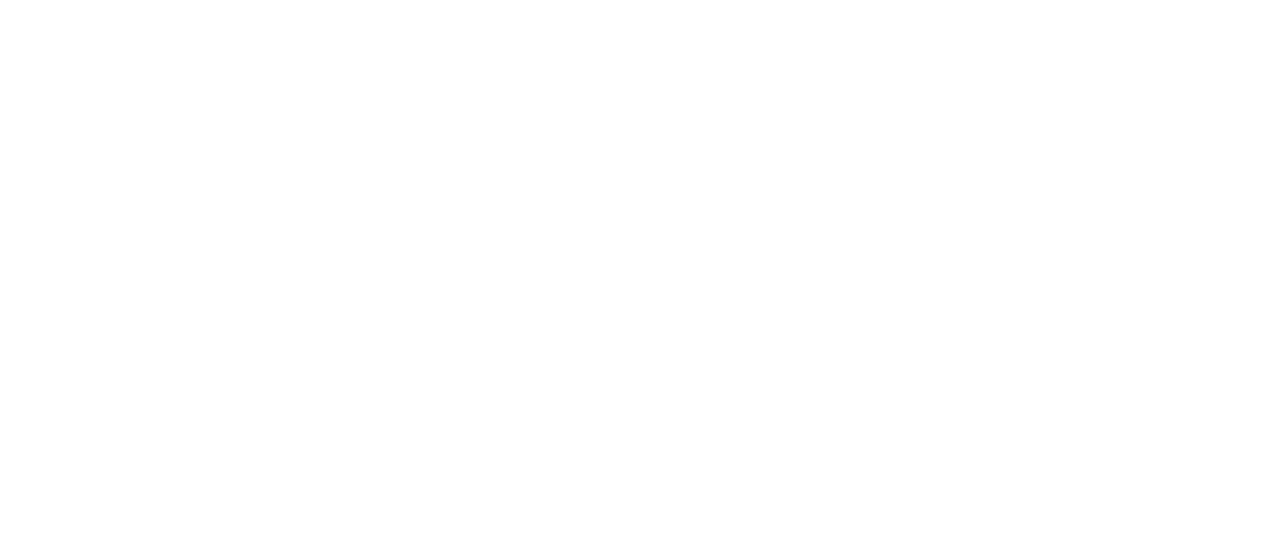
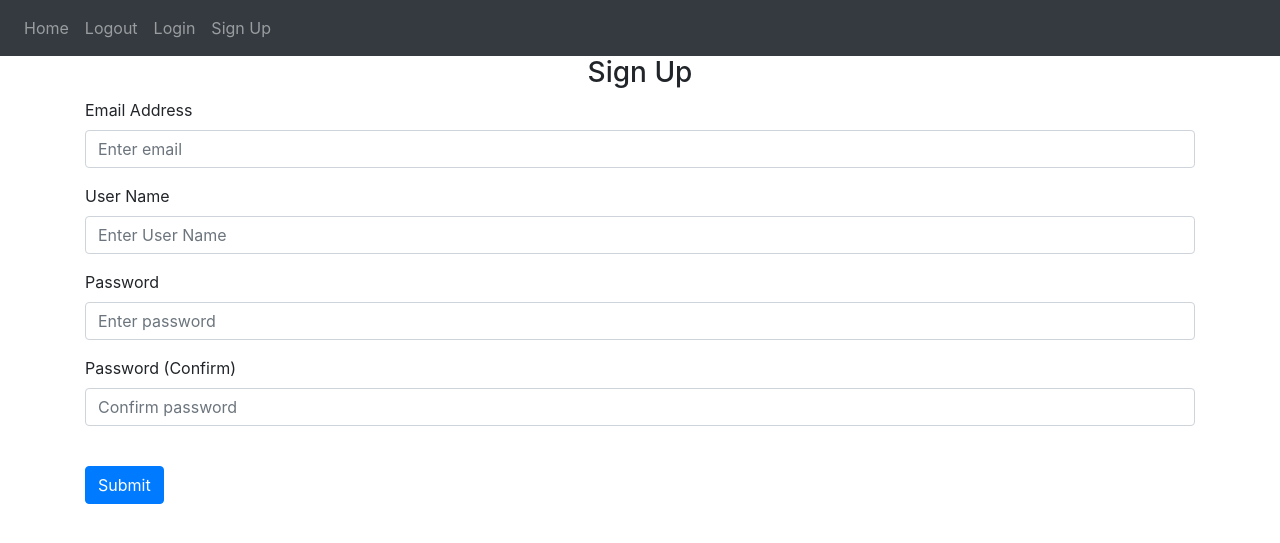
Before and after one commit to cmbilly8/Flask-Trace-Logger, a Flask app: page /sign_up in a window 1280 px wide. Before the commit the part shown is empty. Shown: the top 543 px of the page. Run offline with Flask 2, Linux system fonts and the light colour scheme; some libraries are stand-ins or nearby versions.

Commit message:
Add content to login.html and sign_up.html

```diff
--- a/website/auth.py
+++ b/website/auth.py
@@ -11,5 +11,5 @@
     return ""
 
 @auth.route('/sign_up')
-def sing_up():
-    return ""
+def sign_up():
+    return render_template("sign_up.html")
--- a/website/templates/base.html
+++ b/website/templates/base.html
@@ -29,13 +29,10 @@
       </button>
       <div class="collapse navbar-collapse" id="navbar">
         <div class="navbar-nav">
-          {% if user.is_authenticated %}
           <a class="nav-item nav-link" id="home" href="/">Home</a>
           <a class="nav-item nav-link" id="logout" href="/logout">Logout</a>
-          {% else %}
           <a class="nav-item nav-link" id="login" href="/login">Login</a>
-          <a class="nav-item nav-link" id="signUp" href="/sign-up">Sign Up</a>
-          {% endif %}
+          <a class="nav-item nav-link" id="signUp" href="/sign_up">Sign Up</a>
         </div>
       </div>
     </nav>
@@ -43,7 +40,7 @@
 
     <div class="container">{% block content %} {% endblock %}</div>
 
-    <!-- Bootstrap Javascript-->
+    <!-- Bootstrap Scripts-->
     <script
       src="https://code.jquery.com/jquery-3.2.1.slim.min.js"
       integrity="sha384-KJ3o2DKtIkvYIK3UENzmM7KCkRr/rE9/Qpg6aAZGJwFDMVNA/GpGFF93hXpG5KkN"
--- a/website/templates/index.html
+++ b/website/templates/index.html
@@ -1,2 +1,5 @@
 {% extends 'base.html'%}
-{% block title %}Home {% endblock %}
+{% block title %}Home{% endblock %}
+{% block content %}
+
+{% endblock %}
--- a/website/templates/sign_up.html
+++ b/website/templates/sign_up.html
@@ -0,0 +1,49 @@
+{% extends 'base.html'%}
+{% block title %}Sign Up{% endblock %}
+{% block content %}
+<form method="POST" class="sign-up-box">
+    <h3 align="center">Sign Up</h3>
+    <div class="form-group">
+      <label for="email">Email Address</label>
+      <input
+        type="email"
+        class="form-control"
+        id="email"
+        name="email"
+        placeholder="Enter email"
+      />
+    </div>
+    <div class="form-group">
+      <label for="userName">User Name</label>
+      <input
+        type="text"
+        class="form-control"
+        id="userName"
+        name="userName"
+        placeholder="Enter User Name"
+      />
+    </div>
+    <div class="form-group">
+      <label for="password1">Password</label>
+      <input
+        type="password"
+        class="form-control"
+        id="password1"
+        name="password1"
+        placeholder="Enter password"
+      />
+    </div>
+    <div class="form-group">
+      <label for="password2">Password (Confirm)</label>
+      <input
+        type="password"
+        class="form-control"
+        id="password2"
+        name="password2"
+        placeholder="Confirm password"
+      />
+    </div>
+    <br />
+    <button type="submit" class="btn btn-primary">Submit</button>
+  </form>
+{% endblock %}
```
Also changed, not shown: website/templates/login.html (+29 -0 lines).
